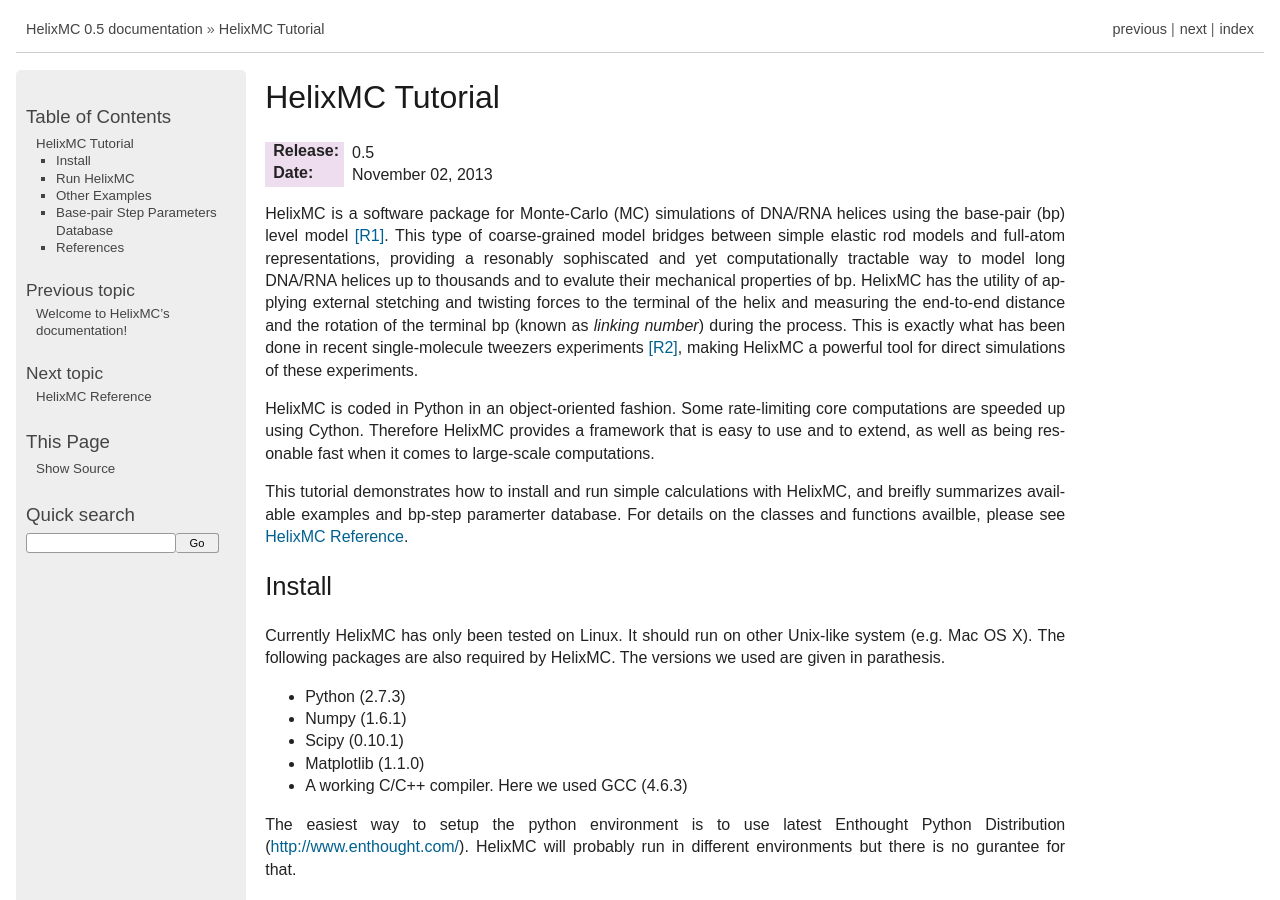
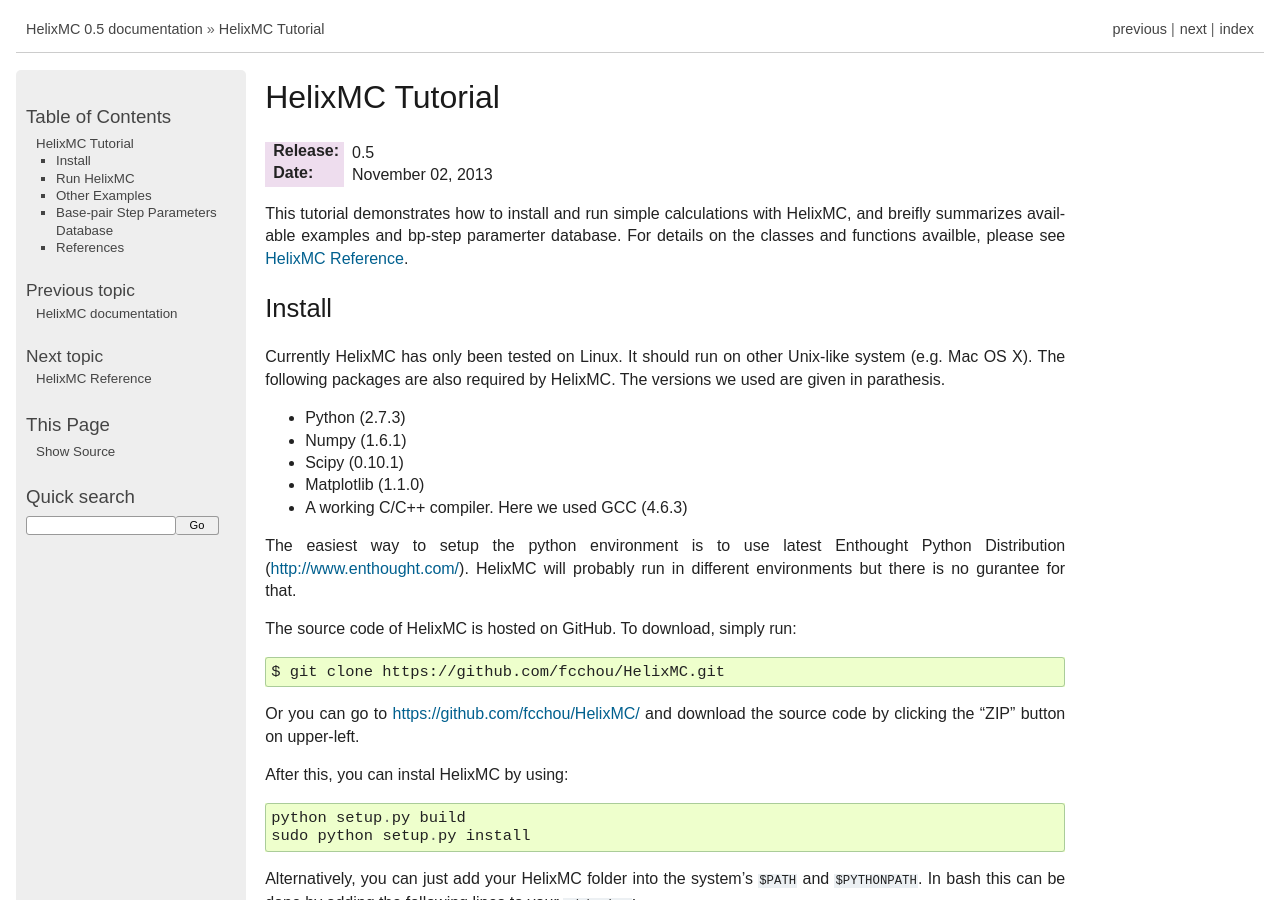
Before and after one commit to fcchou/HelixMC, a Sphinx documentation site: the page built from doc/source/tutorial.rst, in a window 1280 px wide and 900 px high. Built offline with Sphinx 7.4.7, drawn with Linux system fonts in a browser that asks for light colours; some of the changed text lies outside the part shown.

```diff
--- a/doc/source/tutorial.rst
+++ b/doc/source/tutorial.rst
@@ -6,23 +6,6 @@ HelixMC Tutorial
 
 :Release: |version|
 :Date: |today|
-
-HelixMC is a software package for Monte-Carlo (MC) simulations of DNA/RNA
-helices using the base-pair (bp) level model [R1]_. This type of
-coarse-grained model bridges between simple elastic rod models and full-atom
-representations, providing a resonably sophiscated and yet computationally
-tractable way to model long DNA/RNA helices up to thousands and to evalute
-their mechanical properties of bp. HelixMC has the utility of applying
-external stetching and twisting forces to the terminal of the helix and
-measuring the end-to-end distance and the rotation of the terminal bp
-(known as `linking number`) during the process. This is exactly what has
-been done in recent single-molecule tweezers experiments [R2]_, making HelixMC
-a powerful tool for direct simulations of these experiments.
-
-HelixMC is coded in Python in an object-oriented fashion. Some rate-limiting
-core computations are speeded up using Cython. Therefore HelixMC provides a
-framework that is easy to use and to extend, as well as being resonable fast
-when it comes to large-scale computations.
 
 This tutorial demonstrates how to install and run simple calculations with
 HelixMC, and breifly summarizes available examples and bp-step paramerter
@@ -82,7 +65,7 @@ Now you should be all set. To test the install, simply run::
 
     $ helixmc-run --help
 
-This should output the help information for `helixmc-run` application.
+This should output the help information for ``helixmc-run`` application.
 
 Run HelixMC
 ===========
@@ -90,11 +73,12 @@ Run HelixMC
 The `helixmc-run` application wraps the classes and functions of HelixMC to
 allow simple MC job submissions from command line.
 
-A detailed help for all options of `helixmc-run` can be obtained by running::
+A detailed help for all options of ``helixmc-run`` can be obtained
+by running::
 
     $ helixmc-run --help
 
-Now we demonstrate a simple example for `helixmc-run`.
+Now we demonstrate a simple example for ``helixmc-run``.
 
 First, run the following command to kick out a MC run::
 
@@ -176,13 +160,13 @@ Here is a list of examples in the ``examples/`` folder.
     torsioal-trap single-molecule experiment [R2]_.
 
 :z-dna:
-    Simulation of Z-DNA using `helixmc-run`.
+    Simulation of Z-DNA using ``helixmc-run``.
 
 :fuller_check:
     Check the if the Fuller's approximation is correct in certain criteria.
 
 :data_fitting:
-    How to use `helixmc.fitfxn` to fit simulation or experiment
+    How to use ``helixmc.fitfxn`` to fit simulation or experiment
     data to simple analytical models.
 
 :helixplot:
@@ -190,7 +174,7 @@ Here is a list of examples in the ``examples/`` folder.
 
 :Lp_Olson:
     How to perform alternative evaluation of bending persistence
-    length using the method suggested by Olson et al. [R1]_.
+    length using the method suggested by Olson et al. [R3]_.
 
 :bp_database:
     Examples on curating bp-step parameters from PDB.
@@ -243,9 +227,10 @@ below summarizes these data.
 :\*gau_refit:
     Manually refitted datasets to match experimental measurements.
 
-Note that Gaussian dataset (`*gau*.npy`) must be loaded with
-`-gaussian_params` tag in `helixmc-run` command line (instead of `-params`).
-Also Gaussian dataset does not support sequence specific simulations.
+Note that Gaussian dataset (``*gau*.npy``) must be loaded with
+``-gaussian_params`` tag in ``helixmc-run`` command line (instead of
+``-params``). Also Gaussian dataset does not support sequence specific
+simulations.
 
 The corresponding lists of PDB models being used are given in the
 ``helixmc/data/pdb_list/`` folder.
@@ -256,10 +241,10 @@ different arrays in the file. For B-DNA and RNA, parameter sets with
 Rise >= 5.5 Å or Twist <= 5° were thrown away as outliers. Then, parameter
 sets with values beyond 4 standard deviations away from the mean for any
 of the 6 bp-step parameters were also removed. For B-DNA (except
-`DNA_2.8_all`, where the protein binding makes A-DNA and B-DNA unseparable),
-we further clustered the data using k-means algorithm to separate the A-DNA
-and B-DNA data. Note that these filtering steps are skipped in the unfiltered
-datasets.
+``DNA_2.8_all``, where the protein binding makes A-DNA and B-DNA
+unseparable), we further clustered the data using k-means algorithm to
+separate the A-DNA and B-DNA data. Note that these filtering steps are
+skipped in the unfiltered datasets.
 
 For Z-DNA, we only considered two types of bp-steps: CG and GC. We used the
 following selection criteria: Twist <= -30° for GC, and -30° < Twist <= 5° for
@@ -272,14 +257,14 @@ curation of ``DNA_2.0_noprot.npz``.
 
 References
 ==========
-.. [R1] Olson WK, Colasanti AV, Czapla L, Zheng G (2008) Insights into the
-   Sequence-Dependent Macromolecular Properties of DNA from Base-Pair Level
-   Modeling. In: Voth GA, editor. Coarse-Graining of Condensed Phase and
-   Biomolecular Systems: CRC Press. pp. 205-223.
+.. [R1] Fuller FB (1978) Decomposition of the linking number of a closed
+   ribbon: A problem from molecular biology. PNAS 75: 3557-3561.
 
 .. [R2] Lipfert J, Wiggin M, Kerssemakers JWJ, Pedaci F, Dekker NH (2011)
    Freely orbiting magnetic tweezers to directly monitor changes in the twist
    of nucleic acids. Nat. Comm. 2: 439.
 
-.. [R3] Fuller FB (1978) Decomposition of the linking number of a closed
-   ribbon: A problem from molecular biology. PNAS 75: 3557-3561.
+.. [R3] Olson WK, Colasanti AV, Czapla L, Zheng G (2008) Insights into the
+   Sequence-Dependent Macromolecular Properties of DNA from Base-Pair Level
+   Modeling. In: Voth GA, editor. Coarse-Graining of Condensed Phase and
+   Biomolecular Systems: CRC Press. pp. 205-223.
```
Also changed, not shown: other parts of doc/source/tutorial.rst (+1 -1 lines), doc/source/index.rst (+21 -3 lines), 4 other files.
